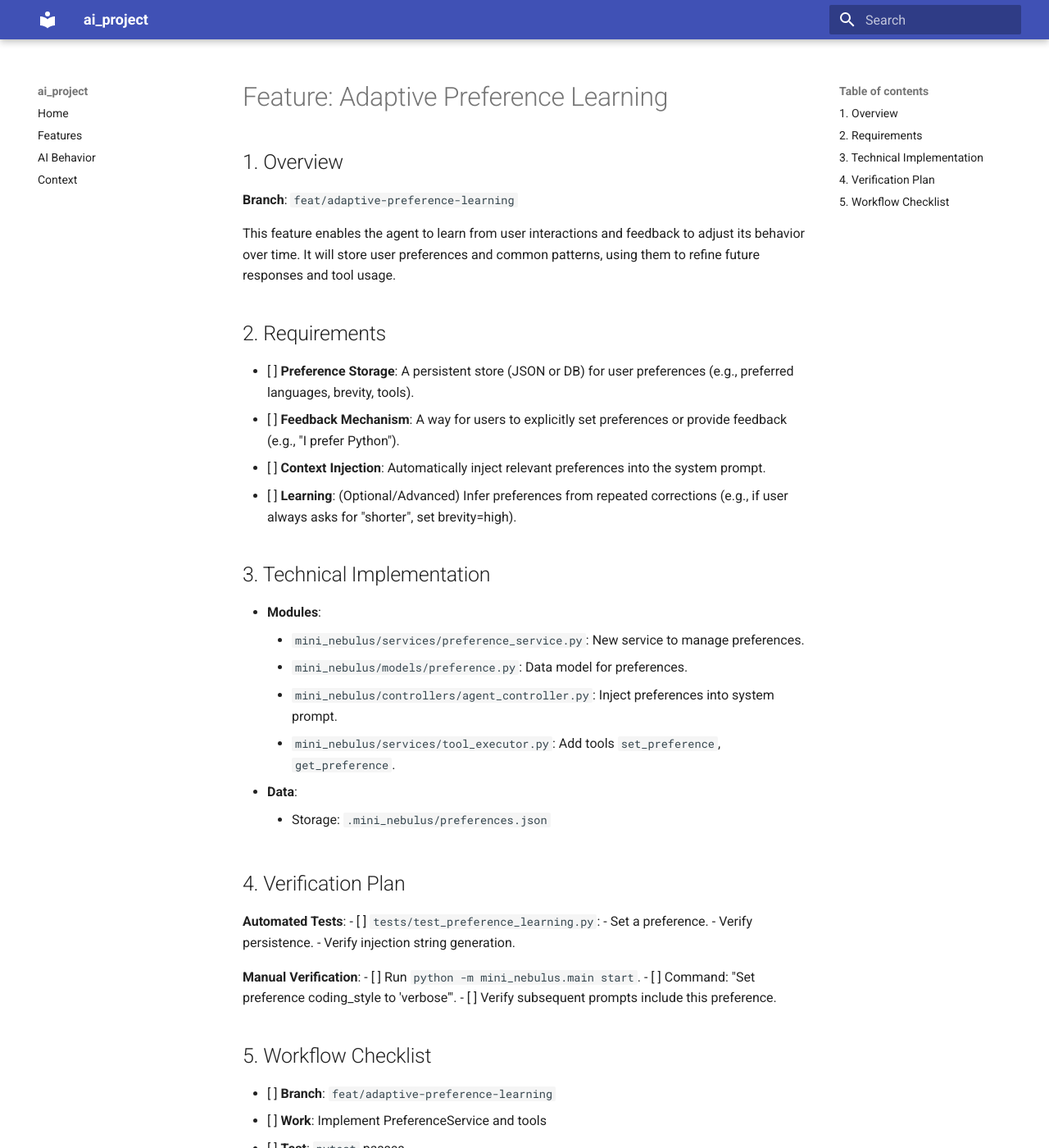
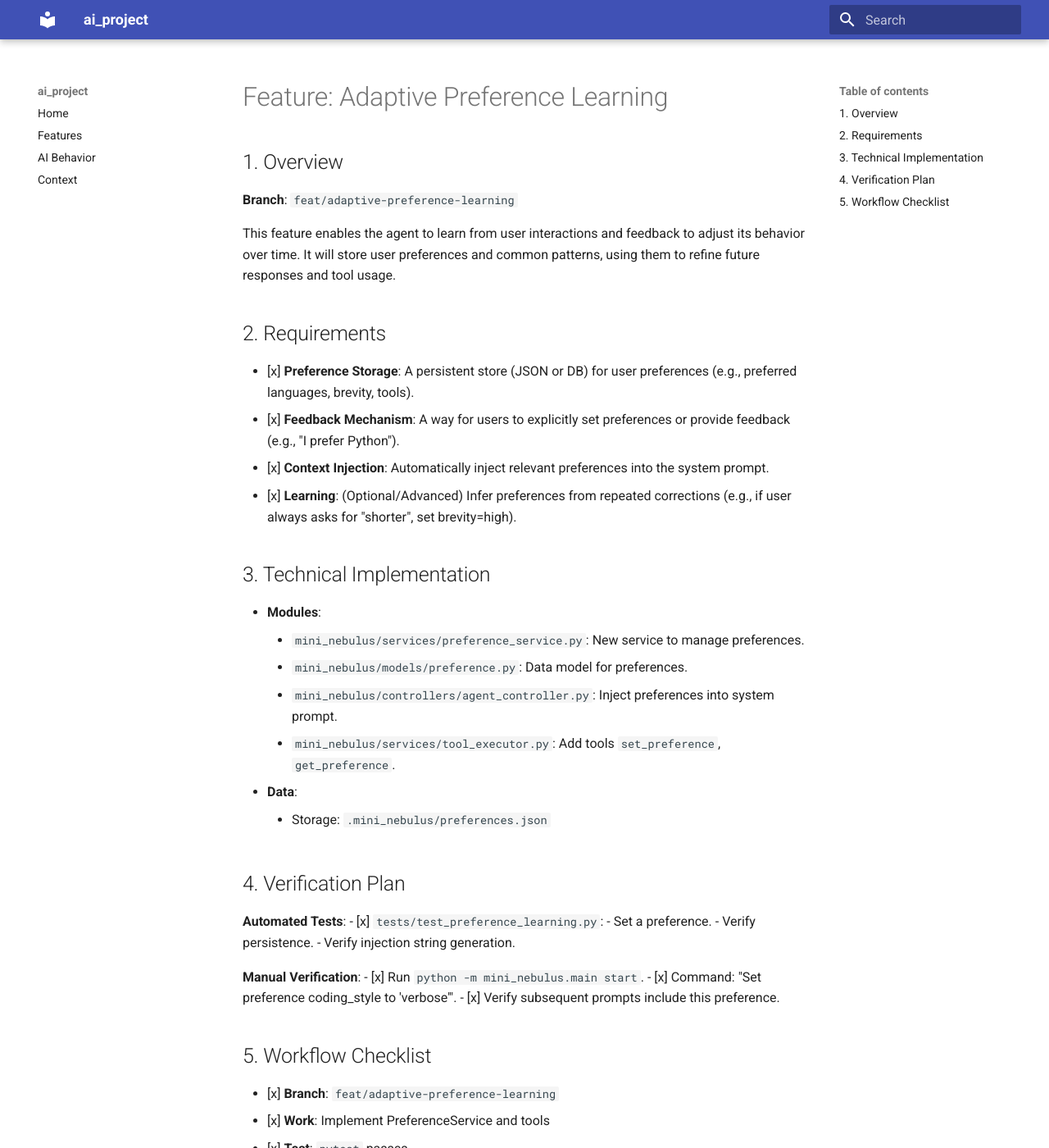
Before and after one commit to jlwestsr/nebulus-atom, an MkDocs documentation site: the page built from docs/features/adaptive_preference_learning.md, in a window 1280 px wide and 1400 px high. Shown: the whole window at 82% size. Built offline with MkDocs 1.6.1 and Material for MkDocs 9.7.7, drawn with Linux system fonts in a browser that asks for light colours.

```diff
--- a/docs/features/adaptive_preference_learning.md
+++ b/docs/features/adaptive_preference_learning.md
@@ -6,10 +6,10 @@
 This feature enables the agent to learn from user interactions and feedback to adjust its behavior over time. It will store user preferences and common patterns, using them to refine future responses and tool usage.
 
 ## 2. Requirements
-- [ ] **Preference Storage**: A persistent store (JSON or DB) for user preferences (e.g., preferred languages, brevity, tools).
-- [ ] **Feedback Mechanism**: A way for users to explicitly set preferences or provide feedback (e.g., "I prefer Python").
-- [ ] **Context Injection**: Automatically inject relevant preferences into the system prompt.
-- [ ] **Learning**: (Optional/Advanced) Infer preferences from repeated corrections (e.g., if user always asks for "shorter", set brevity=high).
+- [x] **Preference Storage**: A persistent store (JSON or DB) for user preferences (e.g., preferred languages, brevity, tools).
+- [x] **Feedback Mechanism**: A way for users to explicitly set preferences or provide feedback (e.g., "I prefer Python").
+- [x] **Context Injection**: Automatically inject relevant preferences into the system prompt.
+- [x] **Learning**: (Optional/Advanced) Infer preferences from repeated corrections (e.g., if user always asks for "shorter", set brevity=high).
 
 ## 3. Technical Implementation
 - **Modules**:
@@ -22,19 +22,19 @@ This feature enables the agent to learn from user interactions and feedback to a
 
 ## 4. Verification Plan
 **Automated Tests**:
-- [ ] `tests/test_preference_learning.py`:
+- [x] `tests/test_preference_learning.py`:
     - Set a preference.
     - Verify persistence.
     - Verify injection string generation.
 
 **Manual Verification**:
-- [ ] Run `python -m mini_nebulus.main start`.
-- [ ] Command: "Set preference coding_style to 'verbose'".
-- [ ] Verify subsequent prompts include this preference.
+- [x] Run `python -m mini_nebulus.main start`.
+- [x] Command: "Set preference coding_style to 'verbose'".
+- [x] Verify subsequent prompts include this preference.
 
 ## 5. Workflow Checklist
-- [ ] **Branch**: `feat/adaptive-preference-learning`
-- [ ] **Work**: Implement PreferenceService and tools
-- [ ] **Test**: `pytest` passes
-- [ ] **Doc**: Updated docs
-- [ ] **Merge**: `develop`
+- [x] **Branch**: `feat/adaptive-preference-learning`
+- [x] **Work**: Implement PreferenceService and tools
+- [x] **Test**: `pytest` passes
+- [x] **Doc**: Updated docs
+- [x] **Merge**: `develop`
```
